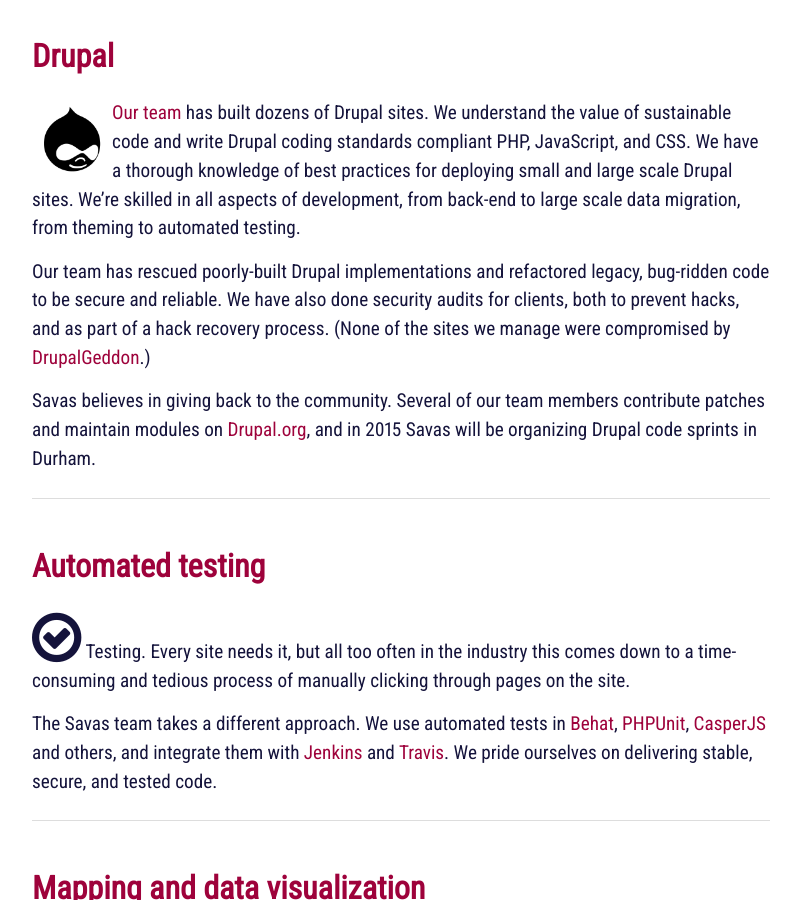
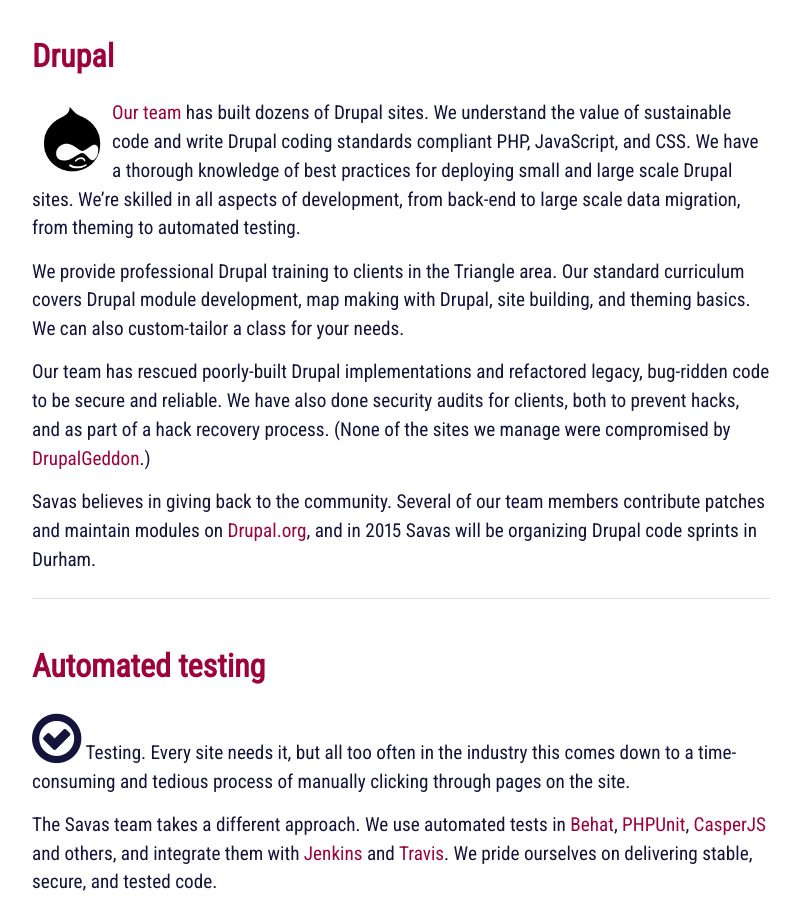
Before and after one commit to tumble1999/savaslabs.github.io, a Jekyll site: the page built from what-we-do.md, in a window 1280 px wide and 900 px high, scrolled down 342 px. Shown: the whole window, without its empty margins (239-1040 px from the left). Built offline with Jekyll 4.4.1, drawn with Linux system fonts in a browser that asks for light colours; some web fonts are replaced.

Commit message:
Add note on training

```diff
--- a/what-we-do.md
+++ b/what-we-do.md
@@ -10,6 +10,8 @@
 
 <img src="/assets/icons/drupal.png" align="left" height="80px" width="80px">
 [Our team](/team) has built dozens of Drupal sites. We understand the value of sustainable code and write Drupal coding standards compliant PHP, JavaScript, and CSS. We have a thorough knowledge of best practices for deploying small and large scale Drupal sites. We're skilled in all aspects of development, from back-end to large scale data migration, from theming to automated testing.
+
+We provide professional Drupal training to clients in the Triangle area. Our standard curriculum covers Drupal module development, map making with Drupal, site building, and theming basics. We can also custom-tailor a class for your needs.
 
 Our team has rescued poorly-built Drupal implementations and refactored legacy, bug-ridden code to be secure and reliable. We have also done security audits for clients, both to prevent hacks, and as part of a hack recovery process. (None of the sites we manage were compromised by [DrupalGeddon](https://drupal.org/project/drupalgeddon).)
 
```
